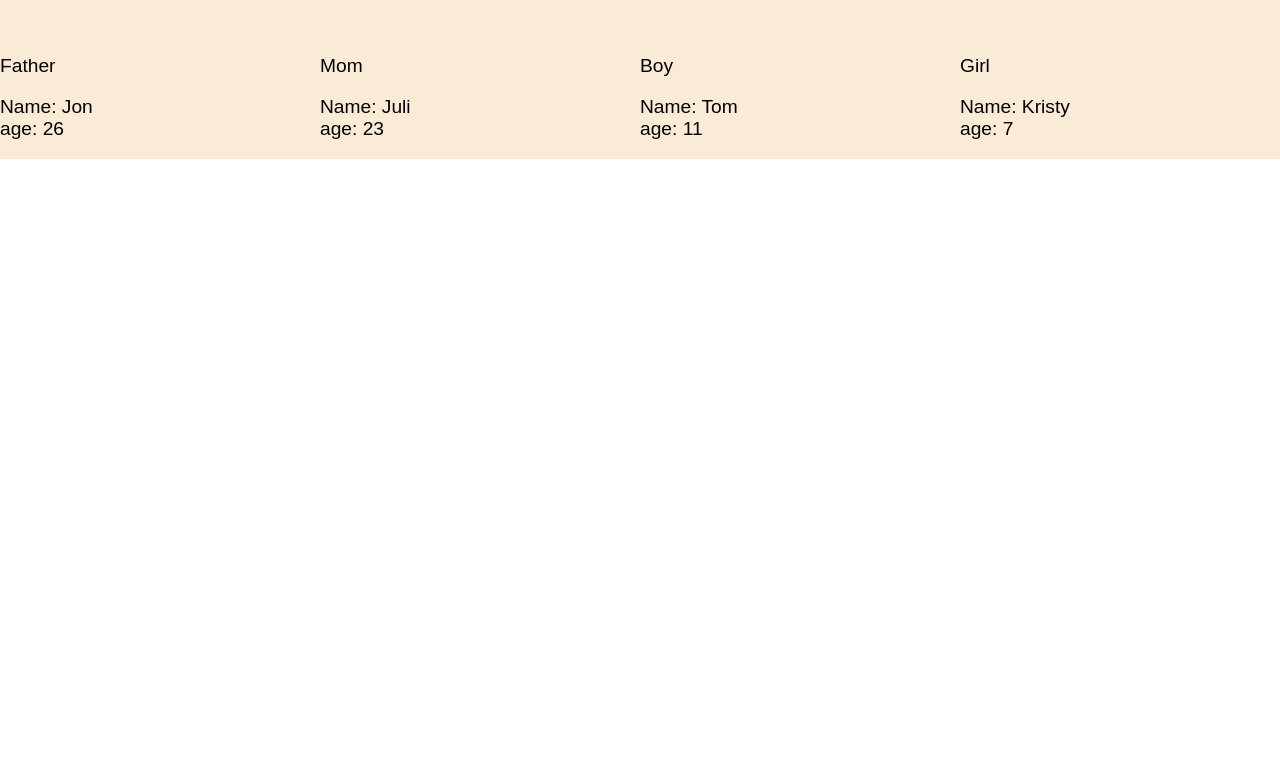
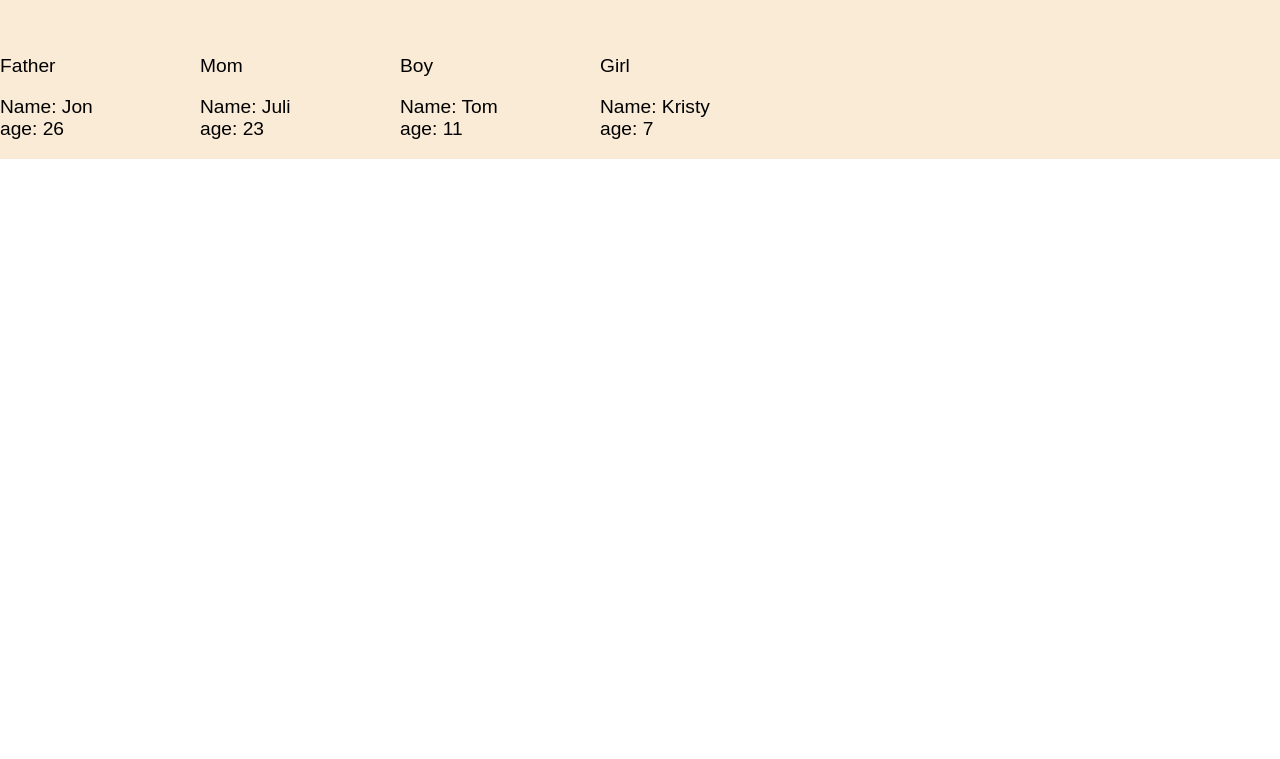
Before and after one commit to CodeVisionEvgen/familyOPP, a plain HTML site: page index.html in a window 1280 px wide. Shown: the part 41-800 px from the top of the page. Drawn offline with Linux system fonts and the light colour scheme.

Commit message:
Update index.html

```diff
--- a/index.html
+++ b/index.html
@@ -14,7 +14,7 @@
         }
         .family-box {
             display: grid;
-            grid-template-columns: repeat(auto-fill, 25%);
+            grid-template-columns: repeat(auto-fill, 200px);
             text-align: left;
             margin: 70px 0;
         }
```
